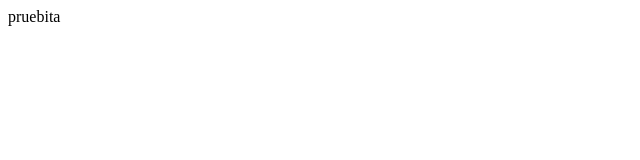
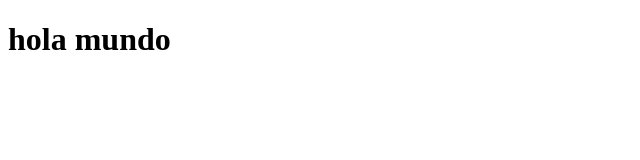
Before and after one commit to sebaschiao/Prueba, a plain HTML site: page pruebita.html in a window 1280 px wide. Shown: the whole page, without its empty margins (0-640 px from the left). Drawn offline with Linux system fonts and the light colour scheme.

Commit message:
Cambio h1
cambio h1

```diff
--- a/pruebita.html
+++ b/pruebita.html
@@ -6,6 +6,6 @@
     <title>Document</title>
 </head>
 <body>
-    pruebita
+    <h1>hola mundo</h1>
 </body>
 </html>
```
